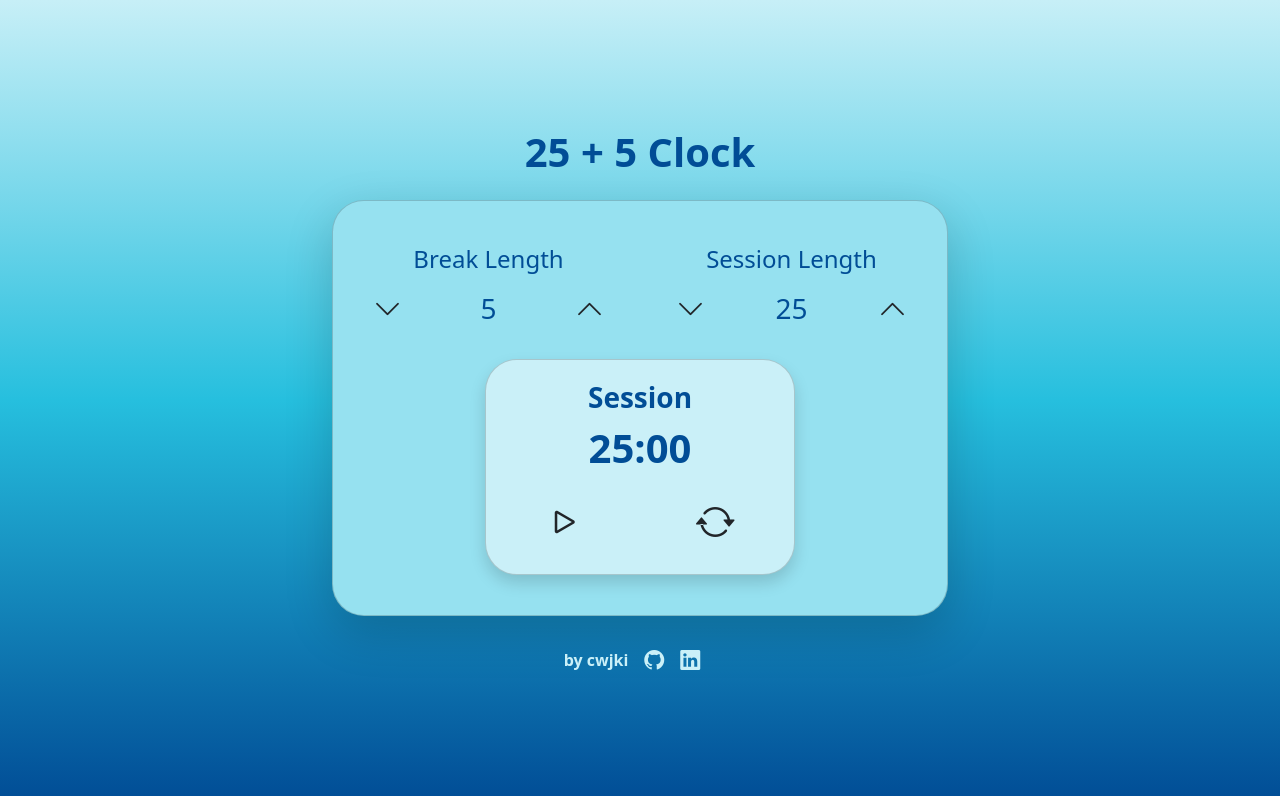
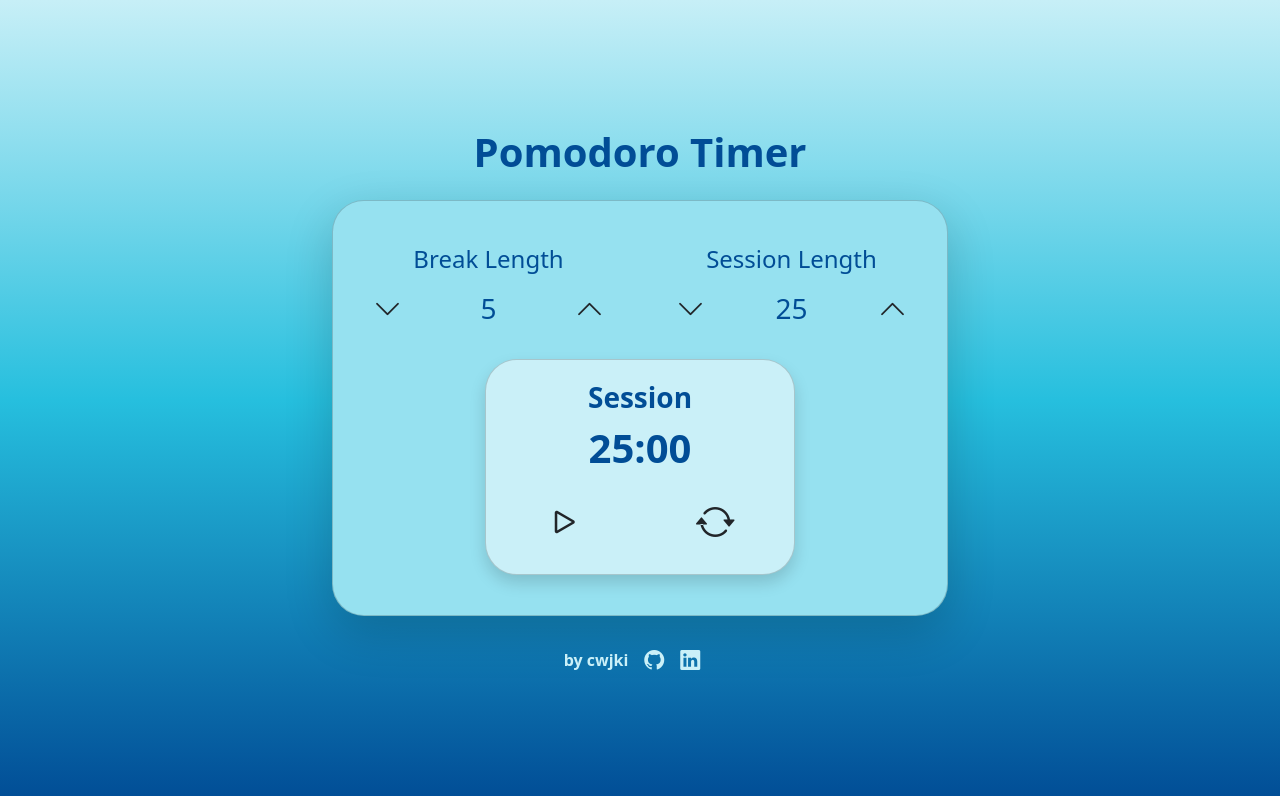
Before and after one commit to cwjki/clock, a React (Create React App) app: page / in a window 1280 px wide. Shown: the top 796 px of the page. Built offline with nearby package versions, Linux system fonts and the light colour scheme.

Commit message:
final touch

```diff
--- a/src/App.tsx
+++ b/src/App.tsx
@@ -1,10 +1,10 @@
 import React from 'react';
-import Clock from './components/Clock';
+import Timer from './components/Timer';
 
 function App() {
   return (
     <div className="min-vh-100 min-vw-100">
-     <Clock />
+     <Timer />
     </div>
   );
 }
--- a/src/components/Clock.tsx
+++ b/src/components/Timer.tsx
@@ -3,7 +3,7 @@ import { convertMsToMinutesSeconds } from "../utils/utils";
 import tick from "../assets/tick.mp3"; // tick audio
 import alarm from "../assets/alarm.mp3"; // alarm audio
 
-export default function Clock() {
+export default function Timer() {
   const [sessionTime, setSessionTime] = useState(25);
   const [breakTime, setBreakTime] = useState(5);
   const [isStopped, setIsStopped] = useState(true);
@@ -115,7 +115,7 @@ export default function Clock() {
       <audio id="tick" src={tick} className="clip"></audio>
       <div className="row align-items-center vh-100">
         <div className="col-md-6 col-sm-8 col-12 mx-auto">
-          <h1 className="text-center fw-semibold p-3">25 + 5 Clock</h1>
+          <h1 className="text-center fw-semibold p-3">Pomodoro Timer</h1>
 
           <div className="card bg-secondary shadow-lg rounded-5">
             <div className="card-body">
--- a/src/custom.scss
+++ b/src/custom.scss
@@ -6,6 +6,7 @@ $info: #00b4d8;
 $warning: #0077b6;
 $dark: #014d96;
 $danger: #CD0404;
+
 
 body {
   background: rgb(199, 239, 247);
@@ -17,10 +18,7 @@ body {
   );
 }
 
-code {
-  font-family: source-code-pro, Menlo, Monaco, Consolas, "Courier New",
-    monospace;
-}
+
 
 // Import Bootstrap and its default variables
 @import "~bootstrap/scss/bootstrap.scss";
```
